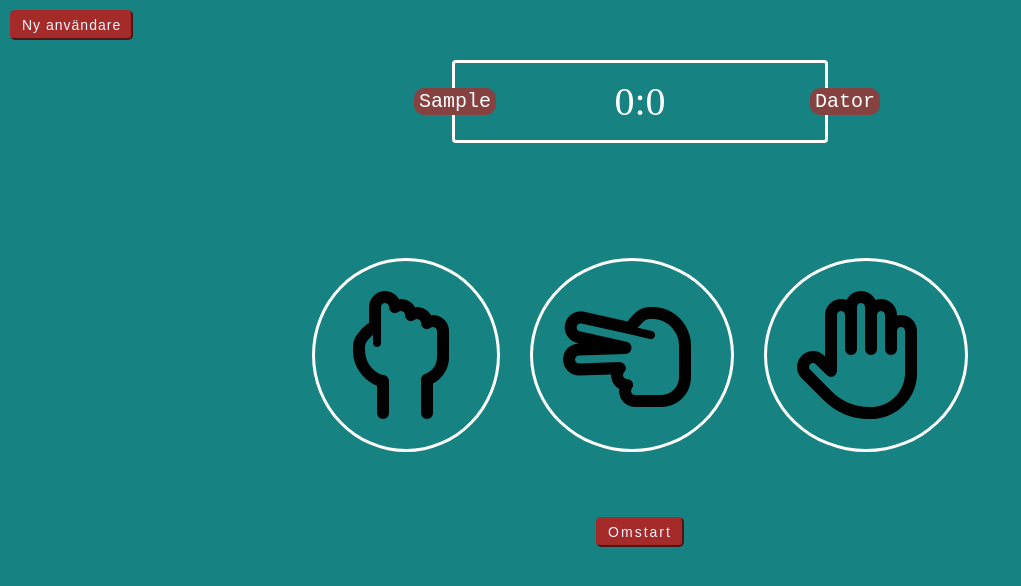
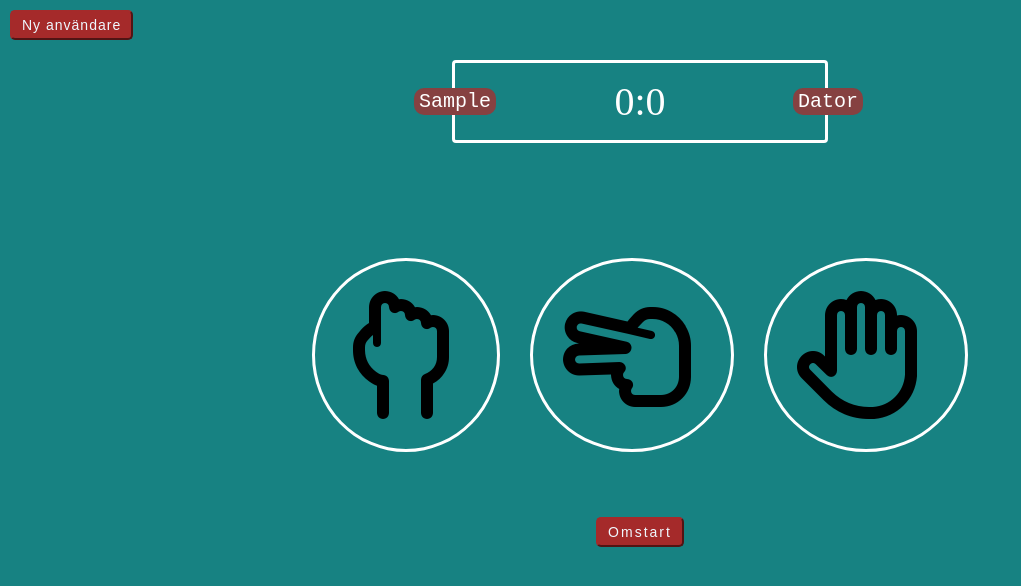
Before and after one commit to jakobmalm92/rps, a plain HTML site: page index.html in a window 1280 px wide. Both pictures are taken after typing "Sample" into the empty fields and a click on the button "Starta Spelet". Shown: the whole page, without its empty margins (0-1021 px from the left). Drawn offline with Linux system fonts and the light colour scheme.

Commit message:
ändrade min computer-label right 38px

```diff
--- a/style.css
+++ b/style.css
@@ -107,7 +107,7 @@ input {
 #computer-label {
   position: absolute;
   top: 25px;
-  right: -55px;
+  right: -38px;
 }
 
 .result {
```
